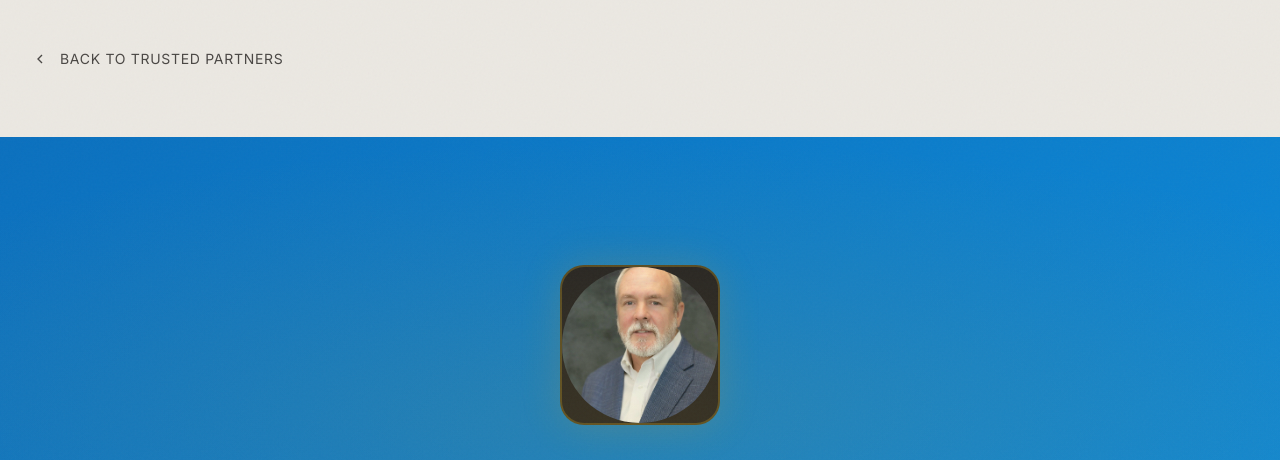
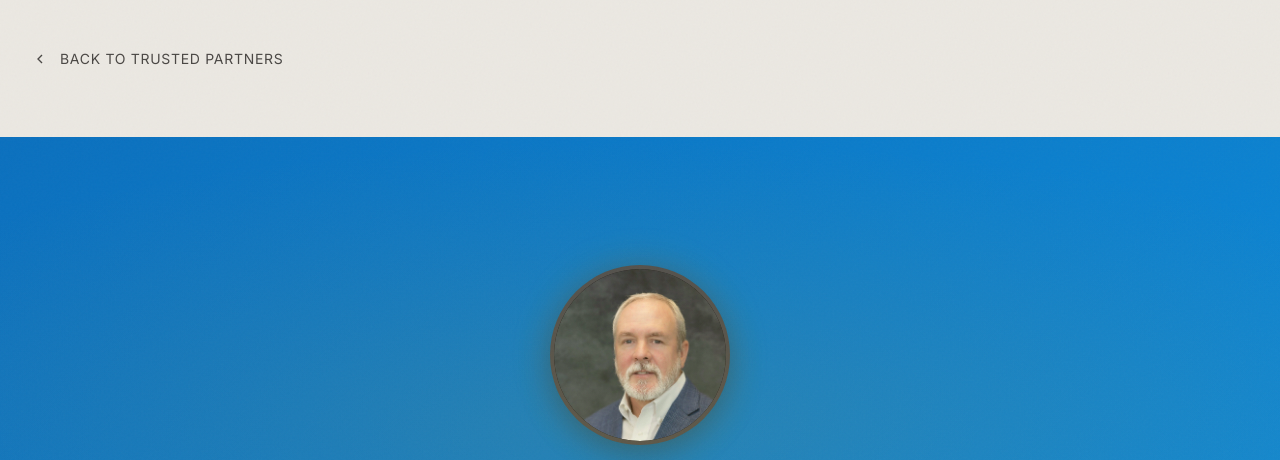
Before and after one commit to PixelandCodeStudios/referral-network, a plain HTML site: page brian-dow.html in a window 1280 px wide. Shown: the top 460 px of the page. Drawn offline with nearby package versions, Linux system fonts and the light colour scheme; a web font is replaced by a local one.

Commit message:
Fix partner page headshot styling
- Increased avatar size to 180px
- Circular border-radius with white border accent
- Enhanced shadow for depth on dark hero sections
- Object-position top center for better face framing

Co-Authored-By: Claude Opus 4.5 <noreply@anthropic.com>

```diff
--- a/styles.css
+++ b/styles.css
@@ -827,23 +827,25 @@ a:hover {
 }
 
 .partner-hero-avatar {
-  width: 160px;
-  height: 160px;
-  border-radius: var(--radius-xl);
+  width: 180px;
+  height: 180px;
+  border-radius: 50%;
   background: var(--color-bg-elevated);
-  border: 2px solid var(--color-border-accent);
+  border: 4px solid rgba(255, 255, 255, 0.2);
   display: inline-flex;
   align-items: center;
   justify-content: center;
   margin-bottom: var(--space-xl);
   overflow: hidden;
-  box-shadow: var(--shadow-glow);
+  box-shadow: 0 8px 32px rgba(0, 0, 0, 0.3), var(--shadow-glow);
 }
 
 .partner-hero-avatar img {
   width: 100%;
   height: 100%;
   object-fit: cover;
+  object-position: top center;
+  border-radius: 50%;
 }
 
 .partner-hero-name {
```
